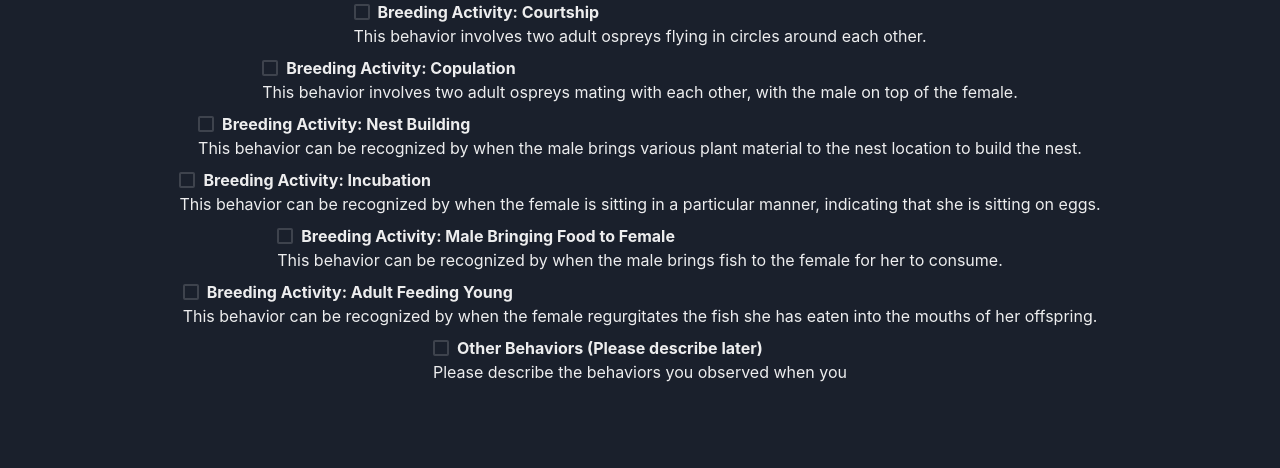
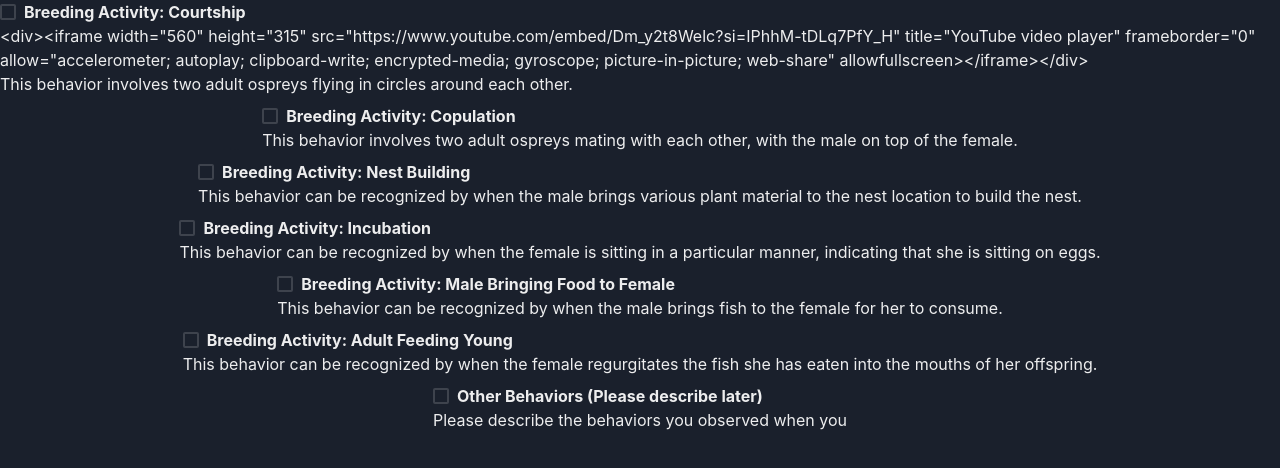
Before and after one commit to nitishkaf/featherswatch, a Next.js app: page /observations1 in a window 1280 px wide. Shown: the top 468 px of the page. Built offline with nearby package versions, Linux system fonts and the light colour scheme; no server answers.

Commit message:
Sample embed string included

```diff
--- a/src/pages/observations1/index.tsx
+++ b/src/pages/observations1/index.tsx
@@ -5,7 +5,7 @@ const behaviors = [
     {
       behaviorName: "Breeding Activity: Courtship",
       behaviorDescription: "This behavior involves two adult ospreys flying in circles around each other.",
-      youtubeEmbed: '',
+      youtubeEmbed: '<div><iframe width="560" height="315" src="https://www.youtube.com/embed/Dm_y2t8Welc?si=IPhhM-tDLq7PfY_H" title="YouTube video player" frameborder="0" allow="accelerometer; autoplay; clipboard-write; encrypted-media; gyroscope; picture-in-picture; web-share" allowfullscreen></iframe></div>',
     },
     {
       behaviorName: "Breeding Activity: Copulation",
```
